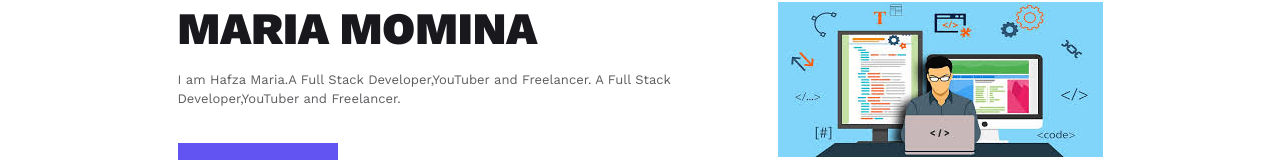
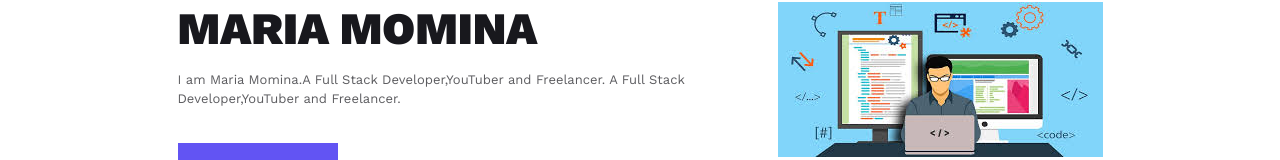
Before and after one commit to hafzamaria/react-website, a React (Create React App) app in the folder web/: page /About in a window 1280 px wide. Shown: the part 221-381 px from the top of the page. Built offline with nearby package versions, Linux system fonts and the light colour scheme.

Commit message:
reducer done

```diff
--- a/web/src/About.jsx
+++ b/web/src/About.jsx
@@ -1,14 +1,18 @@
-import React from 'react'
+import {useEffect} from 'react'
 import HeroSection from './components/HeroSection'
+import {useGlobalContext} from './Context';
 
 const About = () => {
-  const data ={
-    name:"Maria Momina",
-    image:'./image/about1.jpg'
-  }
+  // const data ={
+  //   name:"Maria Momina",
+  //   image:'./image/about1.jpg'
+  // }
+  const {updateAboutPage} =useGlobalContext();
+  useEffect( () => updateAboutPage(), []);
+
   return (
     <div>
-      <HeroSection   {...data}/>
+      <HeroSection />
     </div>
   )
 }
--- a/web/src/Context.jsx
+++ b/web/src/Context.jsx
@@ -1,15 +1,49 @@
 // import { createContext, useContext } from "react";
-import React, { useContext } from "react";
+import React, { useContext, useReducer } from "react";
+import {reducer} from './Reducer';
 
-
-
+//context to heroSection
 // create a context(wareHouse)
 // Provider
 // consumer /useContext (hook)
  const AppContext = React.createContext();
+
+ const initialState ={
+    name:'',
+    image:'',
+ };
+
+
+
  const AppProvider =({children})=>{
+
+    const [state, dispatch] =useReducer(reducer,initialState);
+    const updateHomePage =() =>{
+        return dispatch(
+            {
+                type:'HOME_UPDATE',
+                payload:{
+                    name:'Hafza Maria',
+                    image:'./image/hero1.jpg'
+                }
+            }
+        )
+
+        }
+        const updateAboutPage =() =>{
+            return dispatch(
+                {
+                    type:'ABOUT_UPDATE',
+                    payload:{
+                        name:"Maria Momina",
+                        image:'./image/about1.jpg'
+                    }
+                }
+            )
+
+            }
     return(
-        <AppContext.Provider value='Hafza Maria'>{children}</AppContext.Provider>///value is firstName
+        <AppContext.Provider value={{...state,updateHomePage,updateAboutPage}}>{children}</AppContext.Provider>///value is firstName
     )
 
  };
--- a/web/src/Home.jsx
+++ b/web/src/Home.jsx
@@ -1,15 +1,20 @@
-import React  from 'react'
+import {useEffect} from 'react'
 import HeroSection from './components/HeroSection'
-
+import {useGlobalContext} from './Context';
 const Home = () => {
 
-  const data={
-    name:'Hafza Maria',
-    image:'./image/hero1.jpg'
-  }
+  // const data={
+  //   name:'Hafza Maria',
+  //   image:'./image/hero1.jpg'
+  // }
+
+  const {updateHomePage} = useGlobalContext();
+
+  useEffect(() => updateHomePage(),[]);
+
   return (
     <div>
-      <HeroSection {...data}/>
+      <HeroSection/>
     </div>
   )
 }
--- a/web/src/Reducer.jsx
+++ b/web/src/Reducer.jsx
@@ -0,0 +1,22 @@
+
+
+export const reducer =(state, action)=>{
+    if(action.type === 'HOME_UPDATE') {
+        return{
+            ...state,
+            name:action.payload.name,
+            image:action.payload.image
+        }
+    }
+    if(action.type === 'ABOUT_UPDATE') {
+        return{
+            ...state,
+            name:action.payload.name,
+            image:action.payload.image
+        }
+    }
+
+
+    return state;
+
+}
--- a/web/src/components/HeroSection.jsx
+++ b/web/src/components/HeroSection.jsx
@@ -6,11 +6,12 @@ import { Button } from '../Styles/Button';
 // import {AppContext} from '../Context';
 import { useGlobalContext } from '../Context';
 
-const HeroSection = ({name,image}) => {
+const HeroSection = () => {
 
     // const firstName = useContext(AppContext) instead of this we call useGlobalContext from Context.jsx
     //  &also dnt need to import AppContext ans useContext
-    const firstName = useGlobalContext();
+    // const firstName = useGlobalContext();
+    const {name,image} = useGlobalContext();
   return (
     <div>
     <Wrapper>
@@ -18,7 +19,7 @@ const HeroSection = ({name,image}) => {
       <div className="section-hero-data">
         <p className='hero-top-data'>THIS IS ME</p>
         <h1 className='hero-heading'>{name}</h1>
-        <p className='hero-para'>I am {firstName}.A Full Stack Developer,YouTuber and Freelancer.
+        <p className='hero-para'>I am {name}.A Full Stack Developer,YouTuber and Freelancer.
           A Full Stack Developer,YouTuber and Freelancer.</p>
           <Button className='btn hireme-btn'>
             <NavLink to='/Contact'>hire me</NavLink>
```
